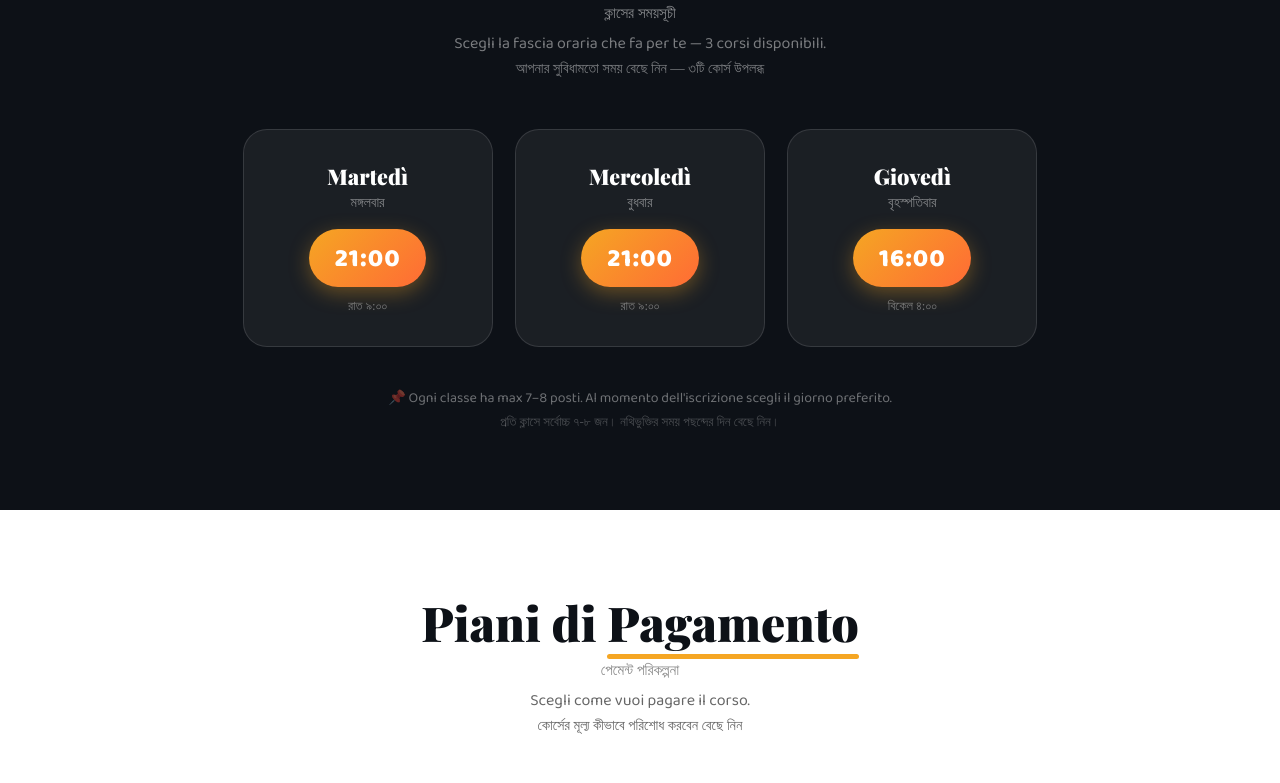
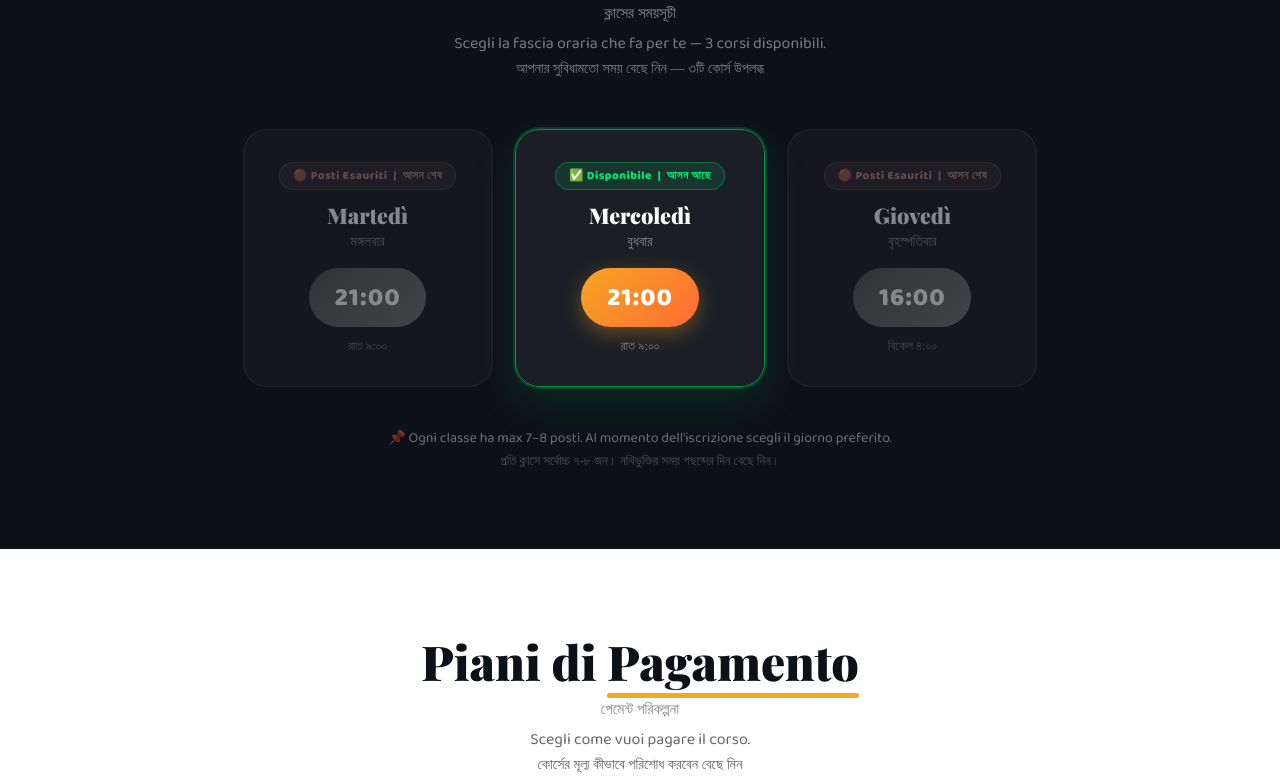
Before and after one commit to riad0105/Italianopro, a plain HTML site: page index.html in a window 1280 px wide. Shown: the part 3068-3851 px from the top of the page. Drawn offline with nearby package versions, Linux system fonts and the light colour scheme; a web font is replaced by a local one.

Commit message:
Update schedule badges and availability indicators

```diff
--- a/index.html
+++ b/index.html
@@ -154,6 +154,48 @@ section{padding:5rem 1.5rem}
   box-shadow:0 6px 20px rgba(245,166,35,.35);letter-spacing:1px;
 }
 .orario-time-bn{font-family:'Tiro Bangla',serif;font-size:.8rem;color:rgba(255,255,255,.4);margin-top:.75rem}
+/* sold-out & available */
+.sold-out-badge{
+  font-size:.72rem;font-weight:800;letter-spacing:.5px;
+  color:#ff6b6b;background:rgba(255,107,107,.12);
+  border:1px solid rgba(255,107,107,.25);
+  border-radius:50px;padding:.25rem .8rem;
+  display:inline-block;margin-bottom:.7rem;
+}
+.available-badge{
+  font-size:.72rem;font-weight:800;letter-spacing:.5px;
+  color:#00e676;background:rgba(0,230,118,.12);
+  border:1px solid rgba(0,230,118,.3);
+  border-radius:50px;padding:.25rem .8rem;
+  display:inline-block;margin-bottom:.7rem;
+}
+.orario-card.sold-out{
+  opacity:.5;filter:grayscale(.6);
+  pointer-events:none;
+}
+.orario-card.orario-available{
+  border-color:var(--green);
+  box-shadow:0 0 0 2px rgba(0,146,70,.3),0 16px 40px rgba(0,146,70,.2);
+}
+.orario-time-sold{
+  background:linear-gradient(135deg,#555,#777) !important;
+  box-shadow:none !important;
+}
+/* form sold-out */
+.sc-disabled{
+  opacity:.45;pointer-events:none;filter:grayscale(.5);
+}
+.sc-sold{
+  display:block;font-size:.72rem;font-weight:800;
+  color:#ff6b6b;margin-bottom:.3rem;
+}
+.sc-avail{
+  color:#00c853 !important;
+}
+.sc-time-sold{
+  background:linear-gradient(135deg,#666,#888) !important;
+  box-shadow:none !important;
+}
 .orari-note{
   text-align:center;margin-top:2.5rem;
   color:rgba(255,255,255,.4);font-size:.88rem;
@@ -539,22 +581,25 @@ footer .fbn{font-family:'Tiro Bangla',serif;display:block;margin-top:.4rem;font-
   <p class="section-sub" style="color:rgba(255,255,255,.45)">Scegli la fascia oraria che fa per te — 3 corsi disponibili.<br><span style="font-family:'Tiro Bangla',serif;font-size:.9rem">আপনার সুবিধামতো সময় বেছে নিন — ৩টি কোর্স উপলব্ধ</span></p>
 
   <div class="orari-grid">
-    <div class="orario-card">
+    <div class="orario-card sold-out">
+      <div class="sold-out-badge">🔴 Posti Esauriti &nbsp;|&nbsp; আসন শেষ</div>
       <div class="orario-day">Martedì</div>
       <div class="orario-day-bn">মঙ্গলবার</div>
-      <div class="orario-time">21:00</div>
+      <div class="orario-time orario-time-sold">21:00</div>
       <div class="orario-time-bn">রাত ৯:০০</div>
     </div>
-    <div class="orario-card">
+    <div class="orario-card orario-available">
+      <div class="available-badge">✅ Disponibile &nbsp;|&nbsp; আসন আছে</div>
       <div class="orario-day">Mercoledì</div>
       <div class="orario-day-bn">বুধবার</div>
       <div class="orario-time">21:00</div>
       <div class="orario-time-bn">রাত ৯:০০</div>
     </div>
-    <div class="orario-card">
+    <div class="orario-card sold-out">
+      <div class="sold-out-badge">🔴 Posti Esauriti &nbsp;|&nbsp; আসন শেষ</div>
       <div class="orario-day">Giovedì</div>
       <div class="orario-day-bn">বৃহস্পতিবার</div>
-      <div class="orario-time">16:00</div>
+      <div class="orario-time orario-time-sold">16:00</div>
       <div class="orario-time-bn">বিকেল ৪:০০</div>
     </div>
   </div>
@@ -641,19 +686,22 @@ footer .fbn{font-family:'Tiro Bangla',serif;display:block;margin-top:.4rem;font-
       <div class="form-group">
         <label>Orario preferito <span class="lbn">পছন্দের ক্লাসের সময়</span></label>
         <div class="schedule-choose">
-          <div class="sc-opt" onclick="selectSchedule(this,'Martedì 21:00')">
+          <div class="sc-opt sc-disabled">
+            <span class="sc-sold">🔴 Esaurito / আসন শেষ</span>
             <span class="sc-day">Martedì</span>
-            <span class="sc-time">21:00</span>
+            <span class="sc-time sc-time-sold">21:00</span>
             <span class="sc-bn">মঙ্গলবার রাত ৯টা</span>
           </div>
           <div class="sc-opt" onclick="selectSchedule(this,'Mercoledì 21:00')">
+            <span class="sc-sold sc-avail">✅ Disponibile</span>
             <span class="sc-day">Mercoledì</span>
             <span class="sc-time">21:00</span>
             <span class="sc-bn">বুধবার রাত ৯টা</span>
           </div>
-          <div class="sc-opt" onclick="selectSchedule(this,'Giovedì 16:00')" style="grid-column:1/-1;max-width:50%;margin:0 auto;width:100%">
+          <div class="sc-opt sc-disabled" style="grid-column:1/-1;max-width:50%;margin:0 auto;width:100%">
+            <span class="sc-sold">🔴 Esaurito / আসন শেষ</span>
             <span class="sc-day">Giovedì</span>
-            <span class="sc-time">16:00</span>
+            <span class="sc-time sc-time-sold">16:00</span>
             <span class="sc-bn">বৃহস্পতিবার বিকেল ৪টা</span>
           </div>
         </div>
```
